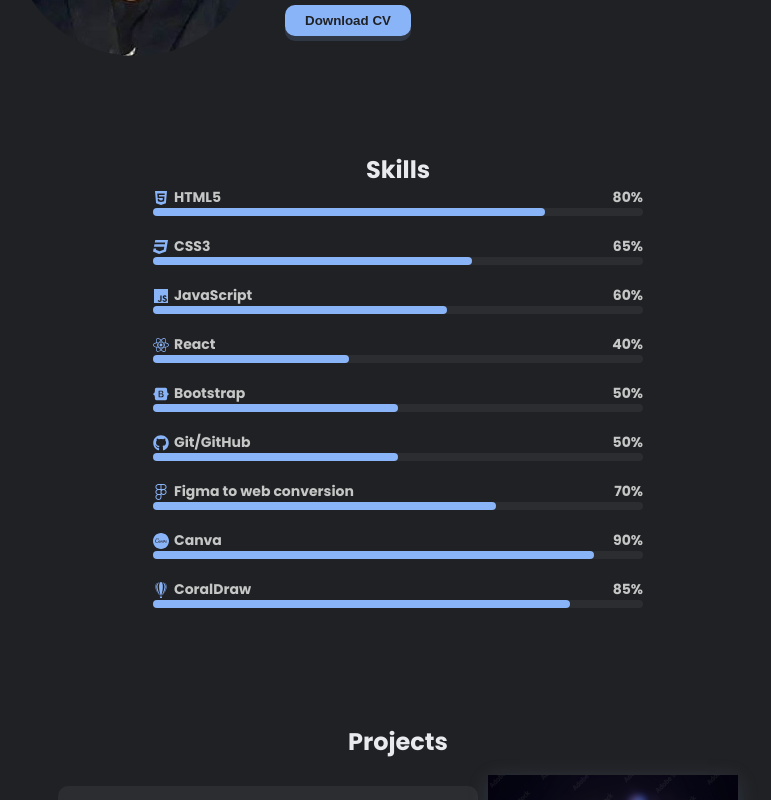
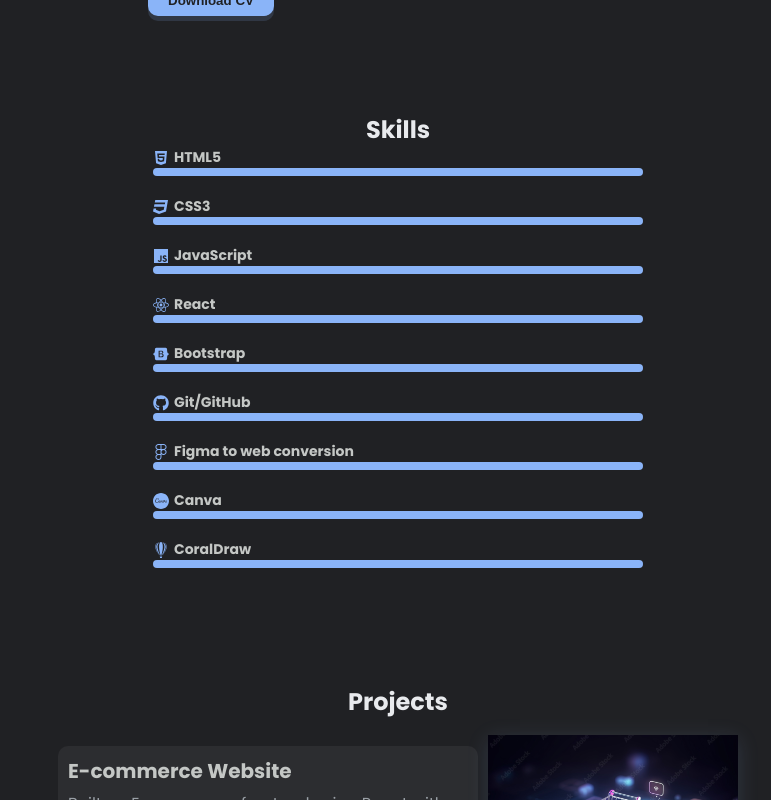
Before and after one commit to manishverma07/portfolio, a React (Create React App) app: page / in a window 1280 px wide. Shown: the part 928-1728 px from the top of the page, without its empty margins (242-1013 px from the left). Built offline with nearby package versions, Linux system fonts and the light colour scheme.

Commit message:
deleted about photo and updated skill section

```diff
--- a/src/Components/About.js
+++ b/src/Components/About.js
@@ -1,13 +1,10 @@
 import React from 'react'
-import myImage from '../Assets/Images/IMG-20230315-WA00272-removebg-preview.jpg'
 import myCV from '../Assets/Manish Verma Dev cv.pdf'
 
 
 const About = () => {
     return (
         <div className='about-container' >
-            <img src={myImage} alt='Manish Verma' className="hero-img" />
-
 
             <div className='about-content' >
                 <h3>Bit About Me</h3>
--- a/src/Components/Skills.js
+++ b/src/Components/Skills.js
@@ -10,56 +10,56 @@
       <div className='skills-container'>
 
         <div className='bar-container'>
-          <h4 className='bar-text'> <span className='skill-name'> <FaHtml5 /> HTML5</span> <span>80%</span></h4>
+          <h4 className='bar-text'> <span className='skill-name'> <FaHtml5 /> HTML5</span></h4>
           <div className='bar'></div>
           <div className='bar html'>  </div>
         </div>
 
         <div className='bar-container'>
-          <h4 className='bar-text'> <span className='skill-name'> <FaCss3 /> CSS3</span> <span>65%</span> </h4>
+          <h4 className='bar-text'> <span className='skill-name'> <FaCss3 /> CSS3</span> </h4>
           <div className='bar'></div>
           <div className='bar css'></div>
         </div>
 
         <div className='bar-container'>
-          <h4 className='bar-text'> <span className='skill-name'> <FaJs />  JavaScript </span>  <span>60%</span></h4>
+          <h4 className='bar-text'> <span className='skill-name'> <FaJs />  JavaScript </span> </h4>
           <div className='bar'></div>
           <div className='bar js'></div>
         </div>
 
 
         <div className='bar-container'>
-          <h4 className='bar-text'> <span className='skill-name'> <FaReact />  React </span> <span>40%</span></h4>
+          <h4 className='bar-text'> <span className='skill-name'> <FaReact />  React </span></h4>
           <div className='bar' ></div>
           <div className='bar react'></div>
         </div>
 
         <div className='bar-container'>
-          <h4 className='bar-text'> <span className='skill-name'> <FaBootstrap /> Bootstrap </span> <span> 50%</span></h4>
+          <h4 className='bar-text'> <span className='skill-name'> <FaBootstrap /> Bootstrap </span> </h4>
           <div className='bar'></div>
           <div className='bar boot'></div>
         </div>
 
         <div className='bar-container'>
-          <h4 className='bar-text'> <span className='skill-name'> <FaGithub /> Git/GitHub </span> <span>50%</span></h4>
+          <h4 className='bar-text'> <span className='skill-name'> <FaGithub /> Git/GitHub </span> </h4>
           <div className='bar'></div>
           <div className='bar git'></div>
         </div>
 
         <div className='bar-container'>
-          <h4 className='bar-text'> <span className='skill-name'> <SiFigma /> Figma to web conversion </span> <span>70%</span></h4>
+          <h4 className='bar-text'> <span className='skill-name'> <SiFigma /> Figma to web conversion </span> </h4>
           <div className='bar'></div>
           <div className='bar figma'></div>
         </div>
 
         <div className='bar-container'>
-          <h4 className='bar-text'> <span className='skill-name'> <SiCanva /> Canva </span><span> 90%</span></h4>
+          <h4 className='bar-text'> <span className='skill-name'> <SiCanva /> Canva </span></h4>
           <div className='bar'></div>
           <div className='bar canva'> </div>
         </div>
 
         <div className='bar-container'>
-          <h4 className='bar-text'> <span className='skill-name'> <SiCoreldraw /> CoralDraw </span> <span>85%</span></h4>
+          <h4 className='bar-text'> <span className='skill-name'> <SiCoreldraw /> CoralDraw </span></h4>
           <div className='bar'></div>
           <div className='bar coral'></div>
         </div>
--- a/src/index.css
+++ b/src/index.css
@@ -317,55 +317,55 @@
 
 
 .html {
-    width: 80%;
+    width: 100%;
     background-color: #8AB4F8;
     margin-top: -8px;
 }
 
 .css {
-    width: 65%;
+    width: 100%;
     background-color: #8AB4F8;
     margin-top: -8px;
 }
 
 .js {
-    width: 60%;
+    width: 100%;
     background-color: #8AB4F8;
     margin-top: -8px;
 }
 
 .react {
-    width: 40%;
+    width: 100%;
     background-color: #8AB4F8;
     margin-top: -8px;
 }
 
 .boot {
-    width: 50%;
+    width: 100%;
     background-color: #8AB4F8;
     margin-top: -8px;
 }
 
 .git {
-    width: 50%;
+    width: 100%;
     background-color: #8AB4F8;
     margin-top: -8px;
 }
 
 .figma {
-    width: 70%;
+    width: 100%;
     background-color: #8AB4F8;
     margin-top: -8px;
 }
 
 .canva {
-    width: 90%;
+    width: 100%;
     background-color: #8AB4F8;
     margin-top: -8px;
 }
 
 .coral {
-    width: 85%;
+    width: 100%;
     background-color: #8AB4F8;
     margin-top: -8px;
 }
```
Also changed, not shown: src/Assets/Images/IMG-20230315-WA00272-removebg-preview.jpg (deleted).
